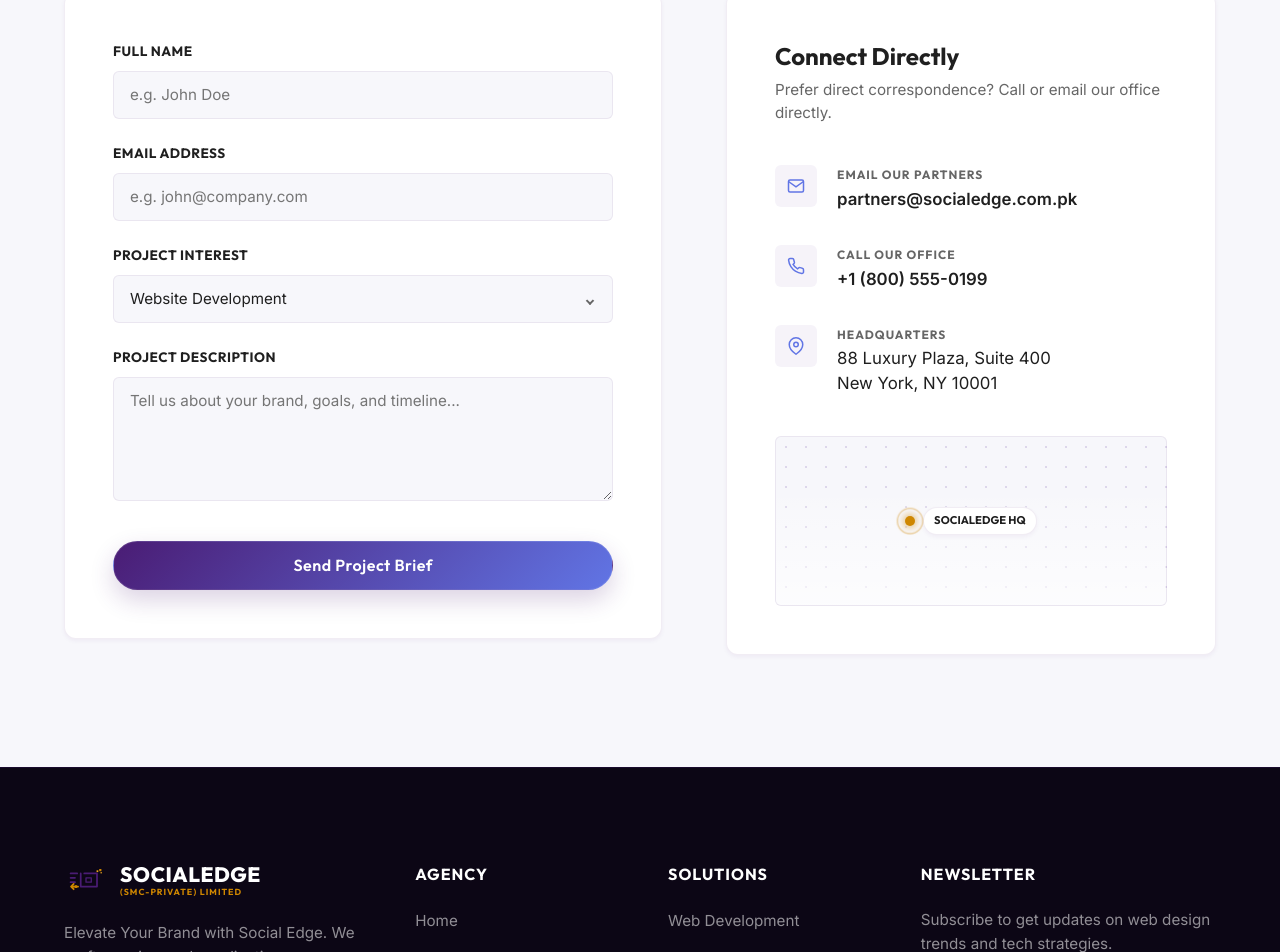
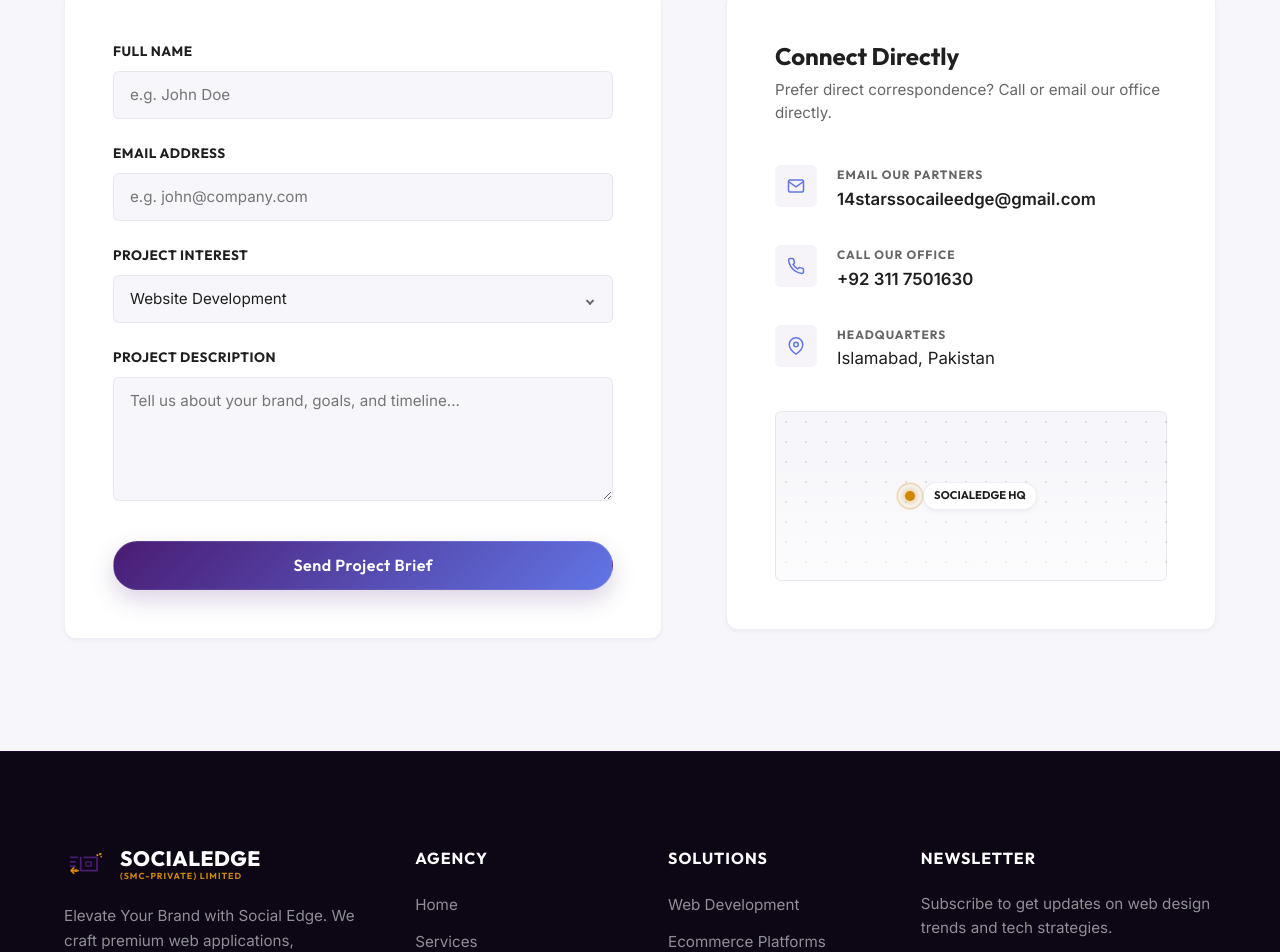
Before and after one commit to HanzalaKamran1234/Complete-Website, a React (Vite) app: page / in a window 1280 px wide. Shown: the part 8686-9638 px from the top of the page. Built offline with nearby package versions, Linux system fonts and the light colour scheme.

Commit message:
chore: update company email, phone number, and headquarters location

```diff
--- a/src/sections/Contact/Contact.tsx
+++ b/src/sections/Contact/Contact.tsx
@@ -143,7 +143,7 @@ export const Contact: React.FC = () => {
                   </div>
                   <div className={styles.detailText}>
                     <span className={styles.detailLabel}>Email Our Partners</span>
-                    <a href="mailto:partners@socialedge.com.pk" className={styles.detailLink}>partners@socialedge.com.pk</a>
+                    <a href="mailto:14starssocaileedge@gmail.com" className={styles.detailLink}>14starssocaileedge@gmail.com</a>
                   </div>
                 </div>
 
@@ -155,7 +155,7 @@ export const Contact: React.FC = () => {
                   </div>
                   <div className={styles.detailText}>
                     <span className={styles.detailLabel}>Call Our Office</span>
-                    <a href="tel:+18005550199" className={styles.detailLink}>+1 (800) 555-0199</a>
+                    <a href="tel:+923117501630" className={styles.detailLink}>+92 311 7501630</a>
                   </div>
                 </div>
 
@@ -168,7 +168,7 @@ export const Contact: React.FC = () => {
                   </div>
                   <div className={styles.detailText}>
                     <span className={styles.detailLabel}>Headquarters</span>
-                    <p className={styles.detailVal}>88 Luxury Plaza, Suite 400<br />New York, NY 10001</p>
+                    <p className={styles.detailVal}>Islamabad, Pakistan</p>
                   </div>
                 </div>
               </div>
```
